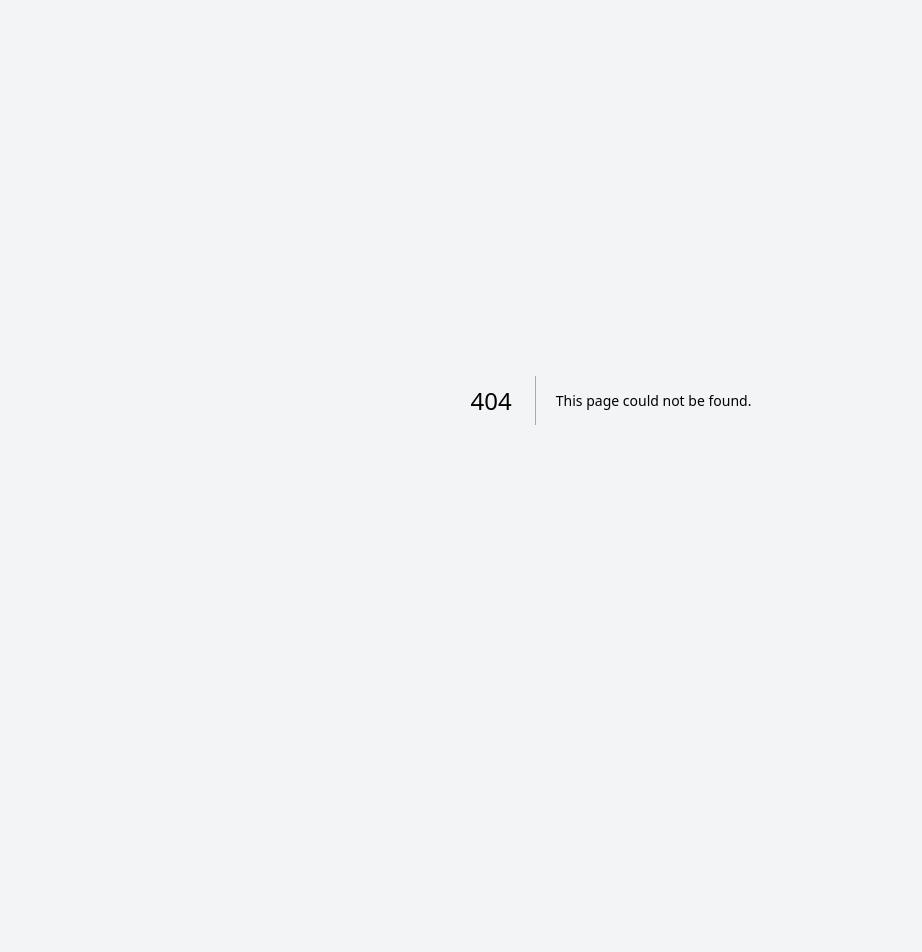
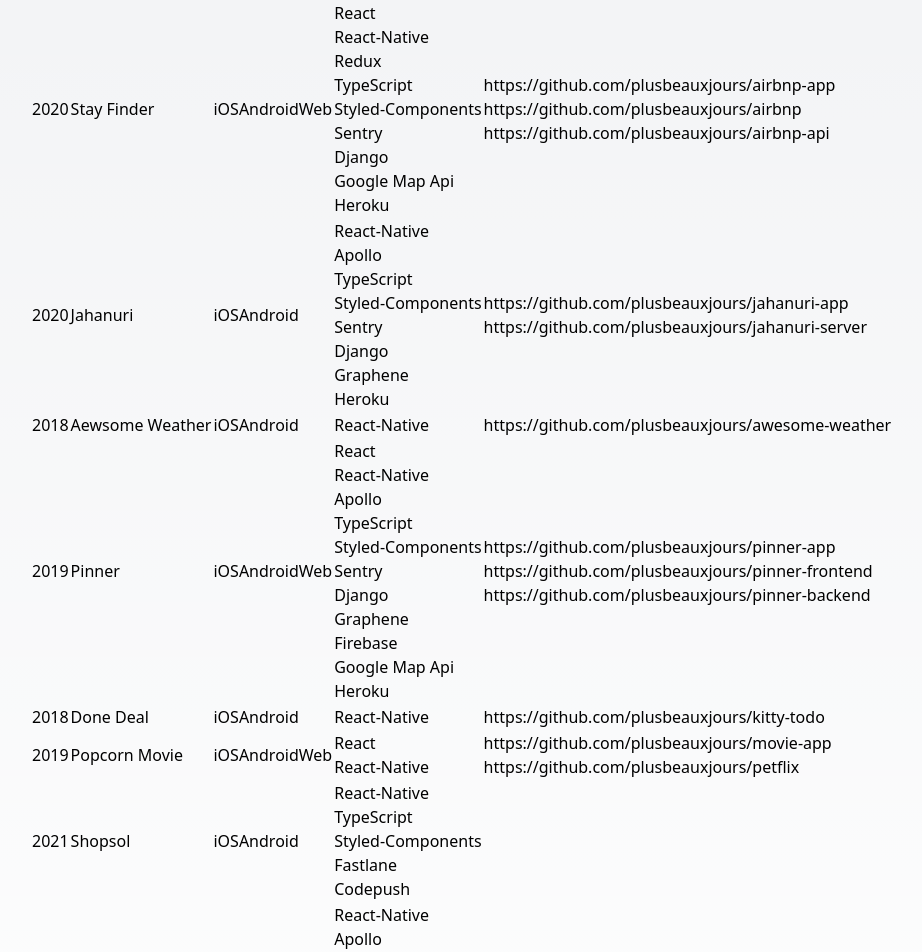
Before and after one commit to minjaeli/next-plusbeauxjours, a Next.js app: page /archive in a window 1280 px wide. Before the commit this address had no page. Shown: the top 952 px of the page, without its empty margins (29-951 px from the left). Before the commit the page ends 800 px from the top, so only its background shows below. Built offline with nearby package versions, Linux system fonts and the light colour scheme; a web font is replaced by a local one.

Commit message:
WIP: archive

```diff
--- /dev/null
+++ b/src/app/archive/page.tsx
@@ -0,0 +1,226 @@
+import { Metadata } from "next";
+
+type Props = {};
+
+export const metadata: Metadata = {
+  title: "plusbeauxjours",
+  description:
+    "Freelancer specializing in Fullstack development using React, React-Native, Flutter,BE.dj Langchain, NestJS, and NodeJS. Available for projects in Korean.",
+};
+
+enum Platform {
+  ios = "iOS",
+  android = "Android",
+  web = "Web",
+}
+
+enum Layer {
+  FE = "FRONTEND",
+  BE = "BACKEND",
+}
+
+enum GitLayer {
+  APP = "Web",
+  WEB = "Mobil",
+  SERVER = "Server",
+}
+
+enum FE {
+  rn = "React-Native",
+  react = "React",
+  redux = "Redux",
+  apollo = "Apollo",
+  ts = "TypeScript",
+  sc = "Styled-Components",
+  sentry = "Sentry",
+  fastlane = "Fastlane",
+  codepush = "Codepush",
+}
+
+enum BE {
+  dj = "Django",
+  mapApi = "Google Map Api",
+  heroku = "Heroku",
+  graphene = "Graphene",
+  firebase = "Firebase",
+  node = "NodeJS",
+  express = "Express",
+  graphql = "GraphQL",
+  typeorm = "TypeORM",
+}
+
+const Projects = [
+  {
+    name: "Stay Finder",
+    platform: [Platform.ios, Platform.android, Platform.web],
+    year: "2020",
+    tools: [
+      { type: Layer.FE, name: FE.react },
+      { type: Layer.FE, name: FE.rn },
+      { type: Layer.FE, name: FE.redux },
+      { type: Layer.FE, name: FE.ts },
+      { type: Layer.FE, name: FE.sc },
+      { type: Layer.FE, name: FE.sentry },
+      { type: Layer.BE, name: BE.dj },
+      { type: Layer.BE, name: BE.mapApi },
+      { type: Layer.BE, name: BE.heroku },
+    ],
+    links: [
+      { type: GitLayer.APP, link: "https://github.com/plusbeauxjours/airbnp-app" },
+      { type: GitLayer.WEB, link: "https://github.com/plusbeauxjours/airbnp" },
+      { type: GitLayer.SERVER, link: "https://github.com/plusbeauxjours/airbnp-api" },
+    ],
+  },
+  {
+    name: "Jahanuri",
+    platform: [Platform.ios, Platform.android],
+    year: "2020",
+    tools: [
+      { type: Layer.FE, name: FE.rn },
+      { type: Layer.FE, name: FE.apollo },
+      { type: Layer.FE, name: FE.ts },
+      { type: Layer.FE, name: FE.sc },
+      { type: Layer.FE, name: FE.sentry },
+      { type: Layer.BE, name: BE.dj },
+      { type: Layer.BE, name: BE.graphene },
+      { type: Layer.BE, name: BE.heroku },
+    ],
+    links: [
+      { type: GitLayer.APP, link: "https://github.com/plusbeauxjours/jahanuri-app" },
+      { type: GitLayer.SERVER, link: "https://github.com/plusbeauxjours/jahanuri-server" },
+    ],
+  },
+  {
+    name: "Aewsome Weather",
+    platform: [Platform.ios, Platform.android],
+    year: "2018",
+    tools: [{ type: Layer.FE, name: FE.rn }],
+    links: [{ type: GitLayer.APP, link: "https://github.com/plusbeauxjours/awesome-weather" }],
+  },
+  {
+    name: "Pinner",
+    platform: [Platform.ios, Platform.android, Platform.web],
+    year: "2019",
+    tools: [
+      { type: Layer.FE, name: FE.react },
+      { type: Layer.FE, name: FE.rn },
+      { type: Layer.FE, name: FE.apollo },
+      { type: Layer.FE, name: FE.ts },
+      { type: Layer.FE, name: FE.sc },
+      { type: Layer.FE, name: FE.sentry },
+      { type: Layer.BE, name: BE.dj },
+      { type: Layer.BE, name: BE.graphene },
+      { type: Layer.BE, name: BE.firebase },
+      { type: Layer.BE, name: BE.mapApi },
+      { type: Layer.BE, name: BE.heroku },
+    ],
+    links: [
+      { type: GitLayer.APP, link: "https://github.com/plusbeauxjours/pinner-app" },
+      { type: GitLayer.WEB, link: "https://github.com/plusbeauxjours/pinner-frontend" },
+      { type: GitLayer.SERVER, link: "https://github.com/plusbeauxjours/pinner-backend" },
+    ],
+  },
+  {
+    name: "Done Deal",
+    platform: [Platform.ios, Platform.android],
+    year: "2018",
+    tools: [{ type: Layer.FE, name: FE.rn }],
+    links: [{ type: GitLayer.APP, link: "https://github.com/plusbeauxjours/kitty-todo" }],
+  },
+  {
+    name: "Popcorn Movie",
+    platform: [Platform.ios, Platform.android, Platform.web],
+    year: "2019",
+    tools: [
+      { type: Layer.FE, name: FE.react },
+      { type: Layer.FE, name: FE.rn },
+    ],
+    links: [
+      { type: GitLayer.APP, link: "https://github.com/plusbeauxjours/movie-app" },
+      { type: GitLayer.WEB, link: "https://github.com/plusbeauxjours/petflix" },
+    ],
+  },
+  {
+    name: "Shopsol",
+    platform: [Platform.ios, Platform.android],
+    year: "2021",
+    tools: [
+      { type: Layer.FE, name: FE.rn },
+      { type: Layer.FE, name: FE.ts },
+      { type: Layer.FE, name: FE.sc },
+      { type: Layer.FE, name: FE.fastlane },
+      { type: Layer.FE, name: FE.codepush },
+    ],
+    links: [],
+  },
+  {
+    name: "Sport Up",
+    platform: [Platform.ios, Platform.android],
+    year: "2020",
+    tools: [
+      { type: Layer.FE, name: FE.rn },
+      { type: Layer.FE, name: FE.apollo },
+      { type: Layer.FE, name: FE.ts },
+      { type: Layer.FE, name: FE.sc },
+      { type: Layer.BE, name: BE.dj },
+      { type: Layer.BE, name: BE.graphene },
+      { type: Layer.BE, name: BE.firebase },
+      { type: Layer.BE, name: BE.heroku },
+    ],
+    links: [
+      { type: GitLayer.APP, link: "https://github.com/plusbeauxjours/sportup-frontend" },
+      { type: GitLayer.SERVER, link: "https://github.com/plusbeauxjours/sportup-backend" },
+    ],
+  },
+  {
+    name: "Cab Hub",
+    platform: [Platform.web],
+    year: "2018",
+    tools: [
+      { type: Layer.FE, name: FE.react },
+      { type: Layer.FE, name: FE.apollo },
+      { type: Layer.FE, name: FE.ts },
+      { type: Layer.FE, name: FE.sc },
+      { type: Layer.BE, name: BE.node },
+      { type: Layer.BE, name: BE.express },
+      { type: Layer.BE, name: BE.graphql },
+      { type: Layer.BE, name: BE.typeorm },
+      { type: Layer.BE, name: BE.mapApi },
+    ],
+    links: [
+      { type: GitLayer.WEB, link: "https://github.com/plusbeauxjours/puber-client" },
+      { type: GitLayer.SERVER, link: "https://github.com/plusbeauxjours/puber-server" },
+    ],
+  },
+];
+
+const ArchivePage = ({}: Props) => {
+  return (
+    <div>
+      <table>
+        <thead></thead>
+        <tbody>
+          {Projects.map((project, pi) => (
+            <tr key={pi} className="px-5">
+              <td>{project.year}</td>
+              <td>{project.name}</td>
+              <td>{project.platform}</td>
+              <td>
+                {project.tools.map((t, ti) => (
+                  <div key={ti}>{t.name}</div>
+                ))}
+              </td>
+              <td>
+                {project.links.map((l, li) => (
+                  <div key={li}>{l.link}</div>
+                ))}
+              </td>
+            </tr>
+          ))}
+        </tbody>
+      </table>
+    </div>
+  );
+};
+
+export default ArchivePage;
--- a/src/components/PortfolioBox.tsx
+++ b/src/components/PortfolioBox.tsx
@@ -16,7 +16,7 @@
       <div className="flex w-4/5">
         <div className="grid grid-cols-3 gap-8 sm:grid-cols-2 xs:grid-cols-1">
           <Link
-            href={"/projects/app/shopsol"}
+            href={"/projects/0/app/shopsol"}
             className="relative bg-white border border-gray-300 rounded-2xl w-full overflow-hidden">
             <Image
               src={"/images/thumbnails/app_thumbnail_shopsol.jpg"}
@@ -27,7 +27,7 @@
             />
           </Link>
           <Link
-            href={"/projects/app/sportup"}
+            href={"/projects/0/app/sportup"}
             className="relative bg-white border border-gray-300 rounded-2xl w-full overflow-hidden">
             <Image
               src={"/images/thumbnails/app_thumbnail_sportup.jpg"}
@@ -38,7 +38,7 @@
             />
           </Link>
           <Link
-            href={"/projects/app/jahanuri"}
+            href={"/projects/0/app/jahanuri"}
             className="relative bg-white border border-gray-300 rounded-2xl w-full overflow-hidden">
             <Image
               src={"/images/thumbnails/app_thumbnail_jahanuri.jpg"}
@@ -49,7 +49,7 @@
             />
           </Link>
           <Link
-            href={"/projects/app/pinner"}
+            href={"/projects/0/app/pinner"}
             className="relative bg-white border border-gray-300 rounded-2xl w-full overflow-hidden">
             <Image
               src={"/images/thumbnails/app_thumbnail_pinner.jpg"}
@@ -60,7 +60,7 @@
             />
           </Link>
           <Link
-            href={"/projects/web/pinner"}
+            href={"/projects/0/web/pinner"}
             className="relative bg-white border border-gray-300 rounded-2xl w-full overflow-hidden">
             <Image
               src={"/images/thumbnails/web_thumbnail_pinner.jpg"}
@@ -71,7 +71,7 @@
             />
           </Link>
           <Link
-            href={"/projects/web/puber"}
+            href={"/projects/0/web/puber"}
             className="relative bg-white border border-gray-300 rounded-2xl w-full overflow-hidden">
             <Image
               src={"/images/thumbnails/web_thumbnail_puber.jpg"}
```
